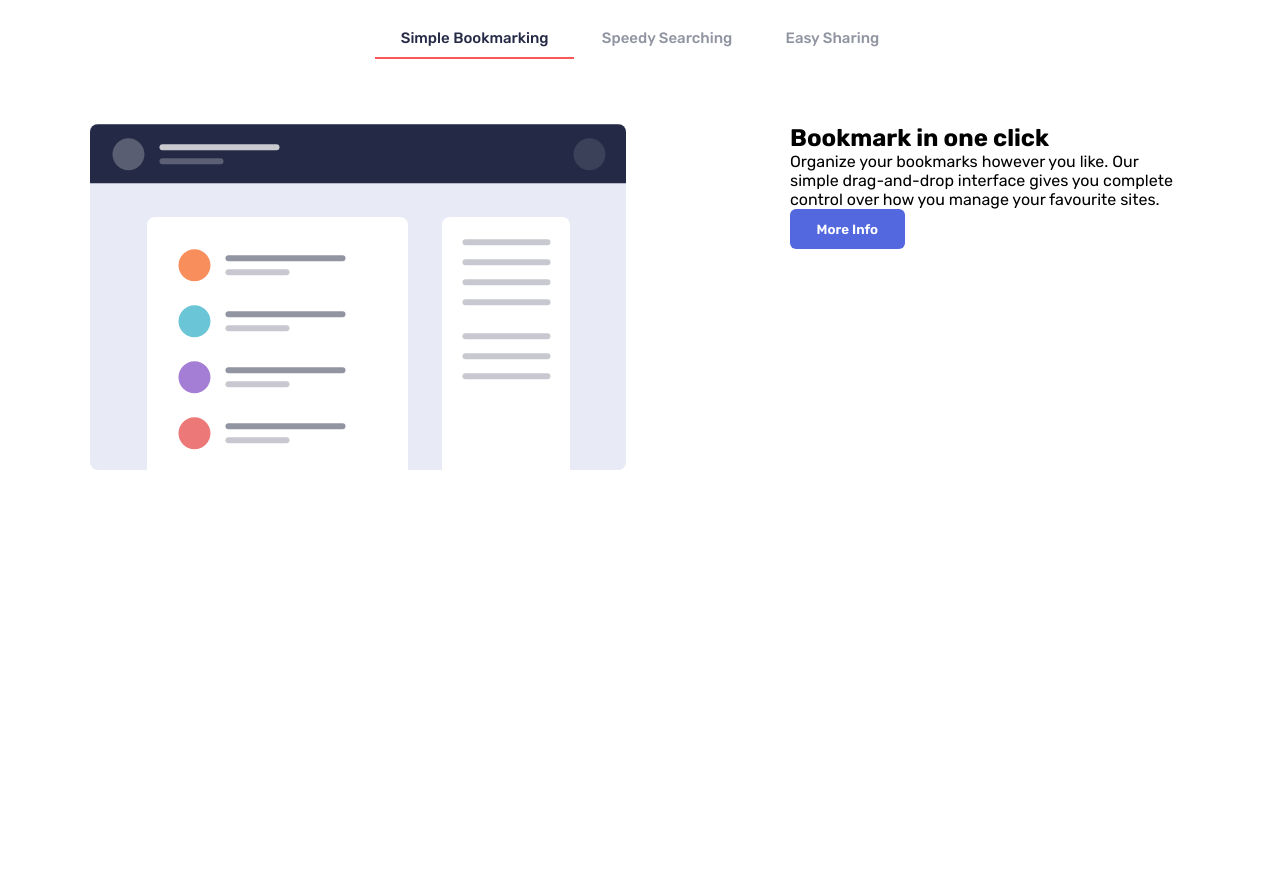
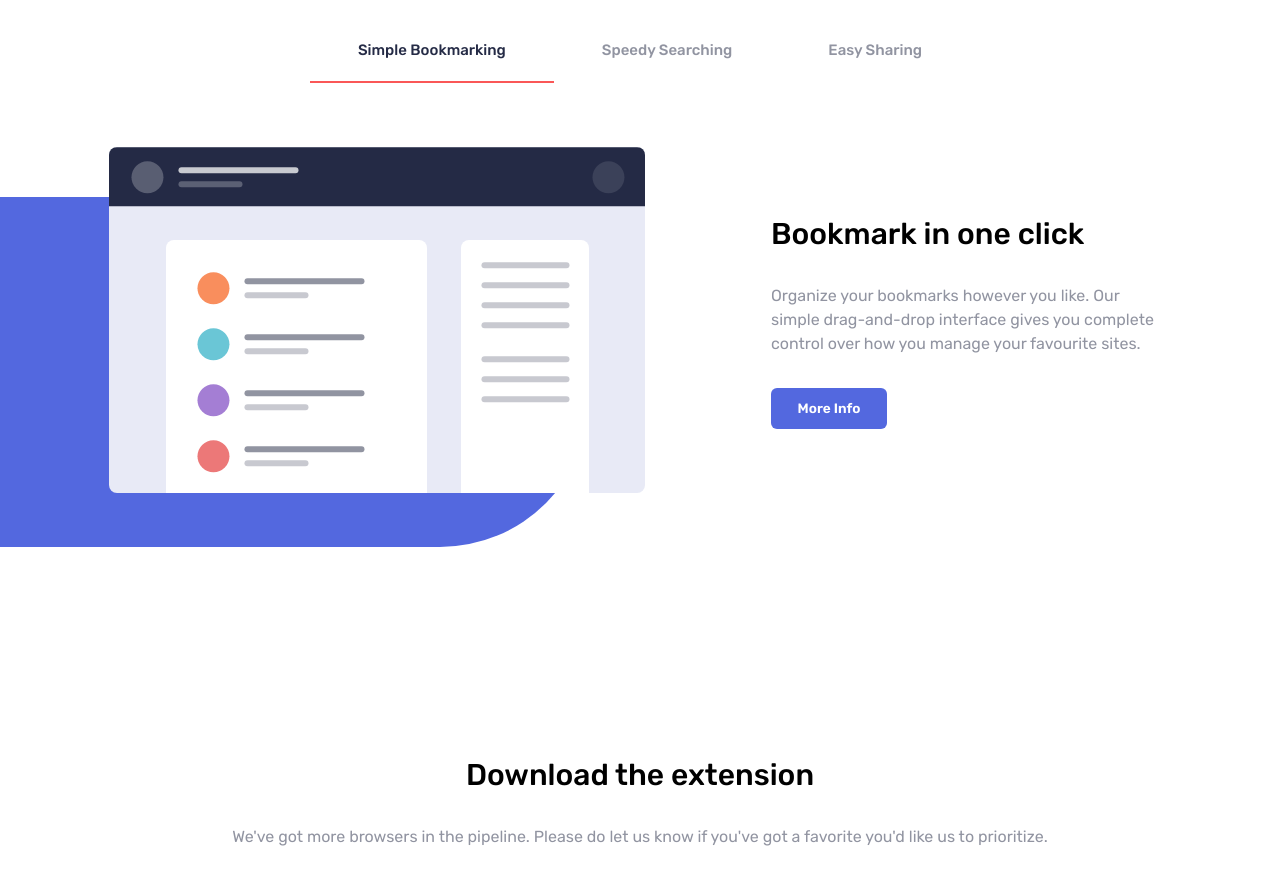
Before and after one commit to Chibuike-web/Bookmark-Landing-Page, a React (Vite) app: page / in a window 1280 px wide. Shown: the part 920-1801 px from the top of the page. Before the commit the page ends 1390 px from the top, so only its background shows below. Built offline with nearby package versions, Linux system fonts and the light colour scheme.

Commit message:
CTA Section started

```diff
--- a/src/components/Button.tsx
+++ b/src/components/Button.ts
@@ -1,7 +1,7 @@
 import styled from "styled-components";
 
 export const Button = styled.button`
-	font-size: 0%.85;
+	font-size: 0.85rem;
 	font-weight: 600;
 	padding-inline: 1.6rem;
 	padding-block: 0.7rem;
--- /dev/null
+++ b/src/components/CallToAction.tsx
@@ -0,0 +1,30 @@
+import styled from "styled-components";
+
+export default function CallToAction() {
+	return (
+		<CTASection>
+			<h1>Download the extension</h1>
+			<p>
+				We've got more browsers in the pipeline. Please do let us know if you've got a favorite
+				you'd like us to prioritize.
+			</p>
+		</CTASection>
+	);
+}
+
+const CTASection = styled.section`
+	margin-top: 260px;
+	h1 {
+		margin-block-end: 32px;
+		font-weight: 500;
+		font-size: 30px;
+		text-align: center;
+	}
+	p {
+		margin-block: 32px;
+		line-height: 1.5;
+		font-size: 16px;
+		color: var(--grayishblue);
+		text-align: center;
+	}
+`;
--- a/src/components/Features.tsx
+++ b/src/components/Features.tsx
@@ -32,64 +32,73 @@ export default function Features() {
 			</FeatureContent>
 			<TabContainer>
 				{tabData.map(({ id, text }: TabType) => (
-					<Tab key={id} onClick={() => handleTabToggle(id)} active={activeSlider === id}>
+					<Tab key={id} onClick={() => handleTabToggle(id)} $active={activeSlider === id}>
 						{text}
 					</Tab>
 				))}
 			</TabContainer>
 			<TabWrapper>
-				{activeSlider === 1 ? (
-					<>
-						<img src={FeatureImage1} alt="Bookmark in one click" />
-						<TabContent>
-							<h1>Bookmark in one click</h1>
-							<p>
-								{" "}
-								Organize your bookmarks however you like. Our simple drag-and-drop interface gives
-								you complete control over how you manage your favourite sites.
-							</p>
-							<FeatureButton>More Info</FeatureButton>
-						</TabContent>
-					</>
-				) : activeSlider === 2 ? (
-					<>
-						<img src={FeatureImage2} alt="Bookmark in one click" />
-						<TabContent>
-							<h1>Intelligent search</h1>
-							<p>
-								Our powerful search feature will help you find saved sites in no time at all. No
-								need to trawl through all of your bookmarks.
-							</p>
-							<FeatureButton>More Info</FeatureButton>
-						</TabContent>
-					</>
-				) : activeSlider === 3 ? (
-					<>
-						<img src={FeatureImage3} alt="Bookmark in one click" />
-						<TabContent>
-							<h1>Share your bookmarks</h1>
-							<p>
-								Share your bookmarks Easily share your bookmarks and collections with others. reate
-								a shareable link that you can send at the click of a button.{" "}
-							</p>
-							<FeatureButton>More Info</FeatureButton>
-						</TabContent>
-					</>
-				) : (
-					""
+				<BackgroundElement></BackgroundElement>
+				{content.map(
+					({ id, heading, description, image }: ContentData) =>
+						activeSlider === id && (
+							<Content key={id} id={id} heading={heading} description={description} image={image} />
+						)
 				)}
 			</TabWrapper>
 		</FeatureSection>
 	);
 }
 
+interface ContentData {
+	id: number;
+	heading: string;
+	description: string;
+	image: string;
+}
+
+const content: ContentData[] = [
+	{
+		id: 1,
+		heading: "Bookmark in one click",
+		description: `Organize your bookmarks however you like. Our simple drag-and-drop interface gives you complete control over how you manage your favourite sites.`,
+		image: FeatureImage1,
+	},
+	{
+		id: 2,
+		heading: "Intelligent search",
+		description: `Our powerful search feature will help you find saved sites in no time at all. No need to trawl through all of your bookmarks.`,
+		image: FeatureImage2,
+	},
+	{
+		id: 3,
+		heading: "Share your bookmarks",
+		description: `Easily share your bookmarks and collections with others. Create a sharable link that you can send at the click of a button.`,
+		image: FeatureImage3,
+	},
+];
+
+const Content = ({ id, image, heading, description }: ContentData) => {
+	return (
+		<>
+			<TabImage $id={id}>
+				<img src={image} alt="Bookmark in one click" />
+			</TabImage>
+			<TabContent>
+				<h1>{heading}</h1>
+				<p>{description}</p>
+				<FeatureButton>More Info</FeatureButton>
+			</TabContent>
+		</>
+	);
+};
+
 //Styled components
 
 const FeatureSection = styled.section`
-	margin-inline: auto;
-	max-inline-size: 68.75rem;
 	margin-block-start: 4rem;
 	justify-items: center;
+	position: relative;
 `;
 
 const FeatureContent = styled.div`
@@ -121,23 +130,27 @@ const FeatureButton = styled(Button)`
 `;
 
 const TabContainer = styled.div`
+	display: flex;
 	margin-block: 4rem;
 `;
 
 interface TabProps {
-	active?: boolean;
+	$active?: boolean;
 }
+
 const Tab = styled(Button)<TabProps>`
 	font-size: 15px;
-	color: ${({ active }) => (active ? "var(--verydarkblue)" : "var(--grayishblue)")};
+	color: ${({ $active }) => ($active ? "var(--verydarkblue)" : "var(--grayishblue)")};
 	font-weight: 500;
 	position: relative;
-	padding-block: 12px;
+	padding-block: 24px;
+	padding-inline: 48px;
+	border: none;
 
 	&::after {
 		content: "";
 		position: absolute;
-		background-color: ${({ active }) => (active ? "var(--red)" : "transparent")};
+		background-color: ${({ $active }) => ($active ? "var(--red)" : "transparent")};
 		width: 100%;
 		height: 2px;
 		left: 0;
@@ -147,12 +160,43 @@ const Tab = styled(Button)<TabProps>`
 `;
 
 const TabWrapper = styled.div`
+	justify-items: center;
+	align-content: center;
 	display: flex;
-	width: 100%;
-	justify-content: space-between;
+	gap: 126px;
+	align-items: center;
+`;
+
+const BackgroundElement = styled.div`
+	width: 50%; /* Adjust as needed */
+	height: 350px;
+	background-color: var(--blue);
+	position: absolute;
+	bottom: -50px;
+	left: -50px;
+	border-end-end-radius: 150px;
+`;
+
+const TabImage = styled.figure<{ $id?: number }>`
+	position: relative;
+	max-width: ${({ $id }) => ($id === 1 ? "536px" : $id === 2 ? "468px" : $id === 3 ? "440px" : "")};
+	img {
+		width: 100%;
+	}
 `;
 
 const TabContent = styled.div`
 	width: 100%;
 	max-inline-size: 400px;
+	h1 {
+		margin-block-end: 32px;
+		font-weight: 500;
+		font-size: 30px;
+	}
+	p {
+		margin-block: 32px;
+		line-height: 1.5;
+		font-size: 16px;
+		color: var(--grayishblue);
+	}
 `;
--- a/src/components/LandingPage.tsx
+++ b/src/components/LandingPage.tsx
@@ -1,3 +1,4 @@
+import CallToAction from "./CallToAction";
 import Features from "./Features";
 import Hero from "./Hero";
 import Navbar from "./Navbar";
@@ -8,6 +9,7 @@ export default function LandingPage() {
 			<Navbar />
 			<Hero />
 			<Features />
+			<CallToAction />
 		</>
 	);
 }
```
